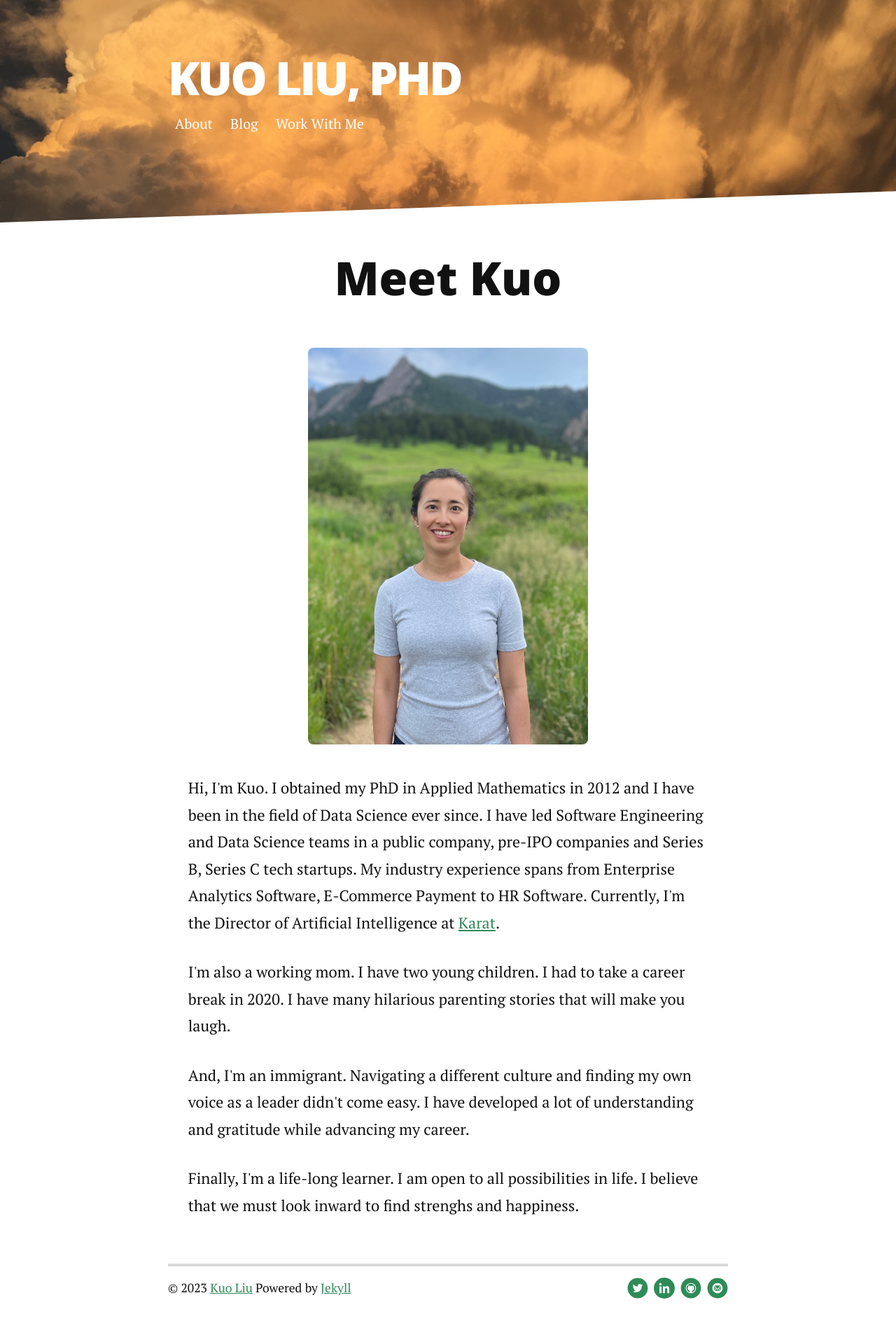
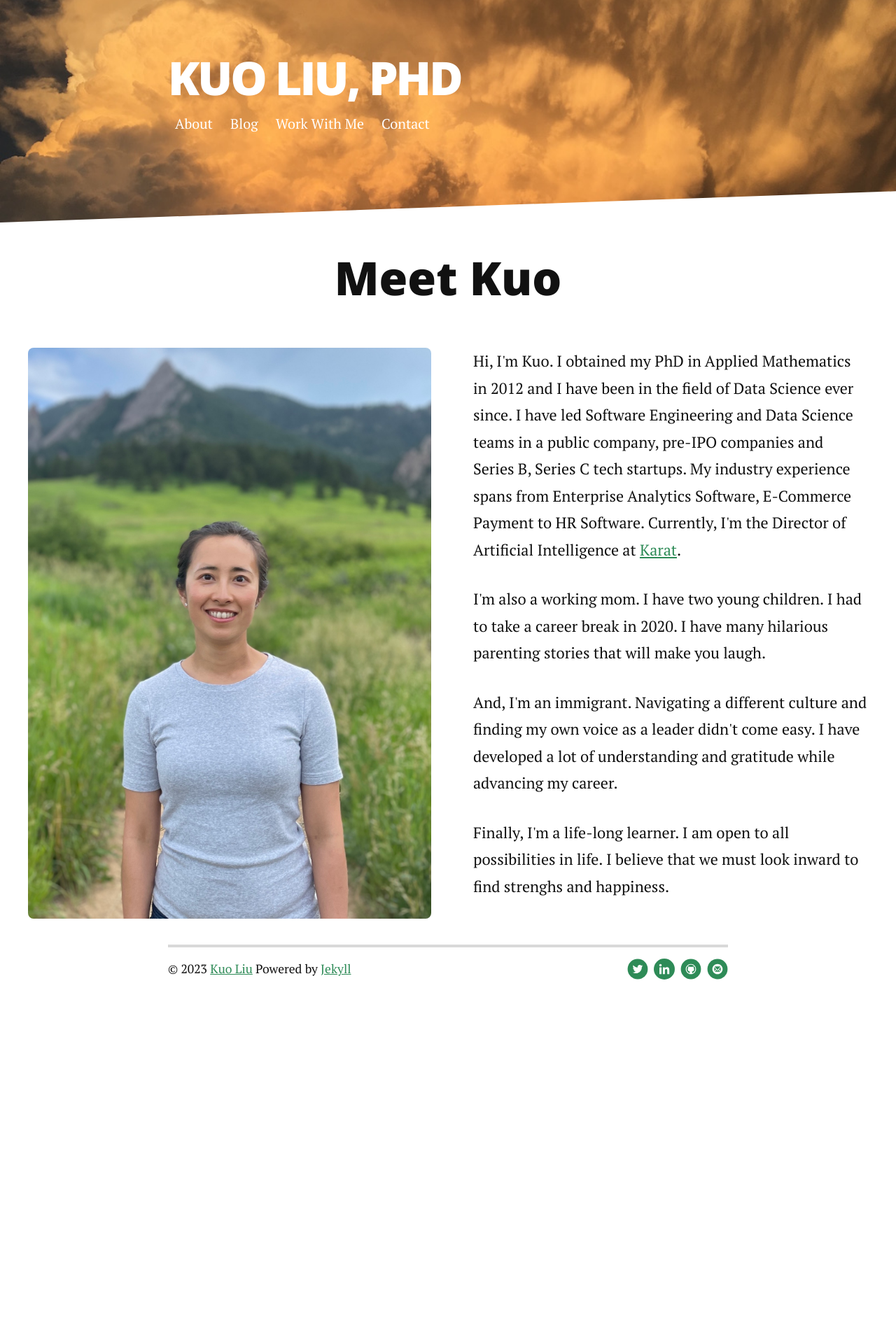
Before and after one commit to kuol/kuol.github.io, a Jekyll site: the page built from about.md, in a window 1280 px wide. Shown: the whole page at 70% size. Built offline with Jekyll 4.4.1, drawn with Linux system fonts in a browser that asks for light colours; nearby versions of some CDN libraries; after the commit the page ends 1442 px from its top, so only the background shows below that.

Commit message:
change about layout

```diff
--- a/_config.yml
+++ b/_config.yml
@@ -23,6 +23,8 @@ navigation:
       url: /index.html
     - title: Work With Me
       url: /work_with_me
+    - title: Contact
+      url: /contact
 
 social:
     github: kuol
--- /dev/null
+++ b/_layouts/about.html
@@ -0,0 +1,24 @@
+<!DOCTYPE html>
+<!--[if lt IE 7]><html class="no-js lt-ie9 lt-ie8 lt-ie7"><![endif]-->
+<!--[if IE 7]><html class="no-js lt-ie9 lt-ie8" <![endif]-->
+<!--[if IE 8]><html class="no-js lt-ie9" <![endif]-->
+<!--[if gt IE 8]><!--> <html class="no-js"> <!--<![endif]-->
+
+{%- include head.html -%}
+
+<body>
+
+   {%- include header.html -%}
+
+   <div class="content">
+      <div class="containerAbout">
+         {{ content }}
+      </div>
+   </div>
+
+   {%- include footer.html -%}
+   {%- include scripts.html -%}
+
+</body>
+
+</html>
--- a/_sass/breakpoints/_800up.scss
+++ b/_sass/breakpoints/_800up.scss
@@ -33,6 +33,12 @@ body {
 	padding: 0;
 }
 
+.containerAbout {
+	max-width: 1200px;
+	margin-left: auto;
+	margin-right: auto;
+	padding: 0;
+}
 
 /***************
 HOMEPAGE STYLING
@@ -254,6 +260,23 @@ FOOTER STYLES
 
 
 /***************
+ABOUT PAGE STYLING
+***************/
+.aboutContent {
+	max-width: 48%;
+	margin-right: 0;
+	float: right;
+}
+
+#about {
+	img {
+		max-width: 48%;
+		float: left;
+		margin-right: 5%;
+	}
+}
+
+/***************
 CONTACT PAGE STYLING
 ***************/
 
--- a/about.md
+++ b/about.md
@@ -1,16 +1,26 @@
 ---
-layout: default
+layout: about
 title: Meet Kuo
 ---
 
-<div class="post">
+<!-- <div class="post">
 	<h1 class="pageTitle">Meet Kuo</h1>
 	<div align="center">
 		<img src="{{ '/assets/img/kuo.jpg' }}" alt="" width="400">
 	</div>
-	<!-- <p class="intro">Data Science leader with .</p> -->
 	<p>Hi, I'm Kuo. I obtained my PhD in Applied Mathematics in 2012 and I have been in the field of Data Science ever since. I have led Software Engineering and Data Science teams in a public company, pre-IPO companies and Series B, Series C tech startups. My industry experience spans from Enterprise Analytics Software, E-Commerce Payment to HR Software. Currently, I'm the Director of Artificial Intelligence at <a href="https://karat.com/">Karat</a>.</p>
 	<p>I'm also a working mom. I have two young children. I had to take a career break in 2020. I have many hilarious parenting stories that will make you laugh.</p>
 	<p>And, I'm an immigrant. Navigating a different culture and finding my own voice as a leader didn't come easy. I have developed a lot of understanding and gratitude while advancing my career. </p>
 	<p>Finally, I'm a life-long learner. I am open to all possibilities in life. I believe that we must look inward to find strenghs and happiness.</p>
+</div> -->
+
+<div id="about">
+  <h1 class="pageTitle">Meet Kuo</h1>
+  <img src="{{ '/assets/img/kuo.jpg' }}" alt="">
+  <div class="aboutContnet">
+  	<p>Hi, I'm Kuo. I obtained my PhD in Applied Mathematics in 2012 and I have been in the field of Data Science ever since. I have led Software Engineering and Data Science teams in a public company, pre-IPO companies and Series B, Series C tech startups. My industry experience spans from Enterprise Analytics Software, E-Commerce Payment to HR Software. Currently, I'm the Director of Artificial Intelligence at <a href="https://karat.com/">Karat</a>.</p>
+	<p>I'm also a working mom. I have two young children. I had to take a career break in 2020. I have many hilarious parenting stories that will make you laugh.</p>
+	<p>And, I'm an immigrant. Navigating a different culture and finding my own voice as a leader didn't come easy. I have developed a lot of understanding and gratitude while advancing my career. </p>
+	<p>Finally, I'm a life-long learner. I am open to all possibilities in life. I believe that we must look inward to find strenghs and happiness.</p>
+  </div>
 </div>
```
Also changed, not shown: contact.md (+1 -1 lines), work_with_me.md (+2 -2 lines).
